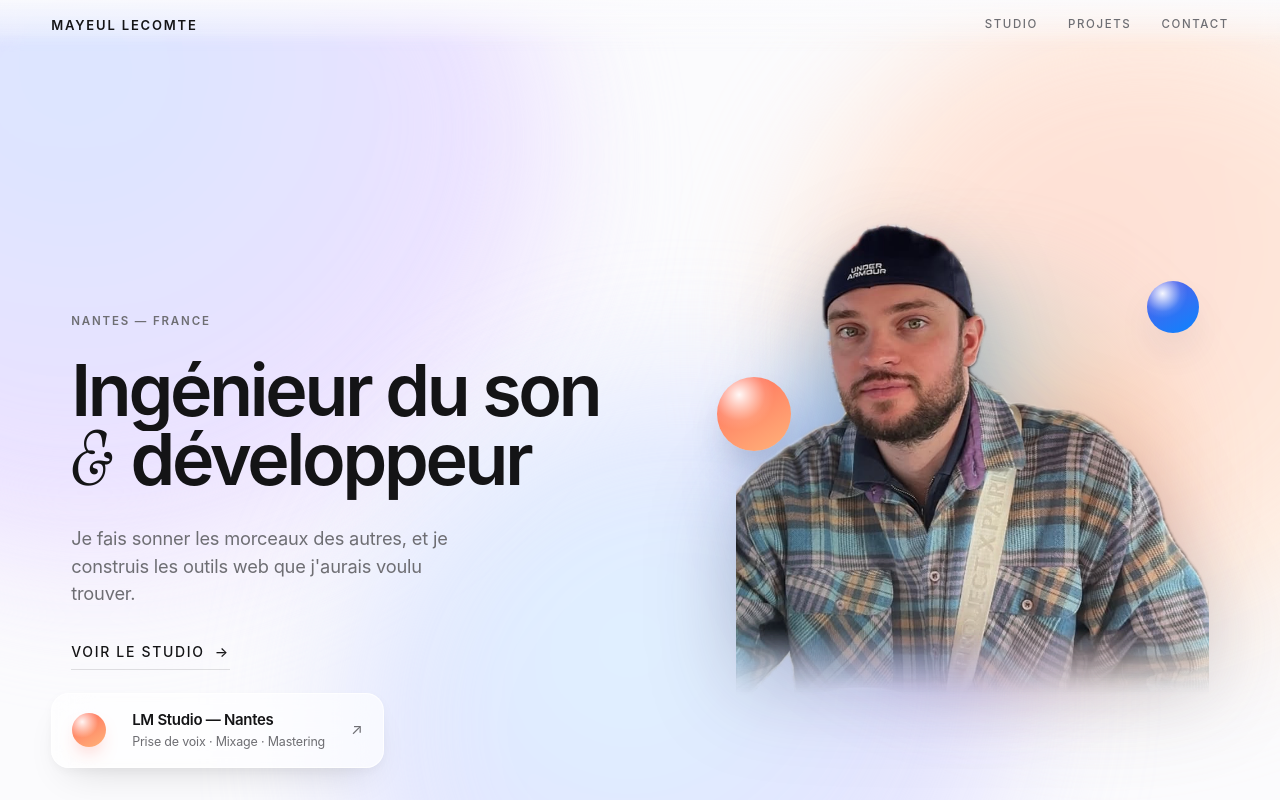
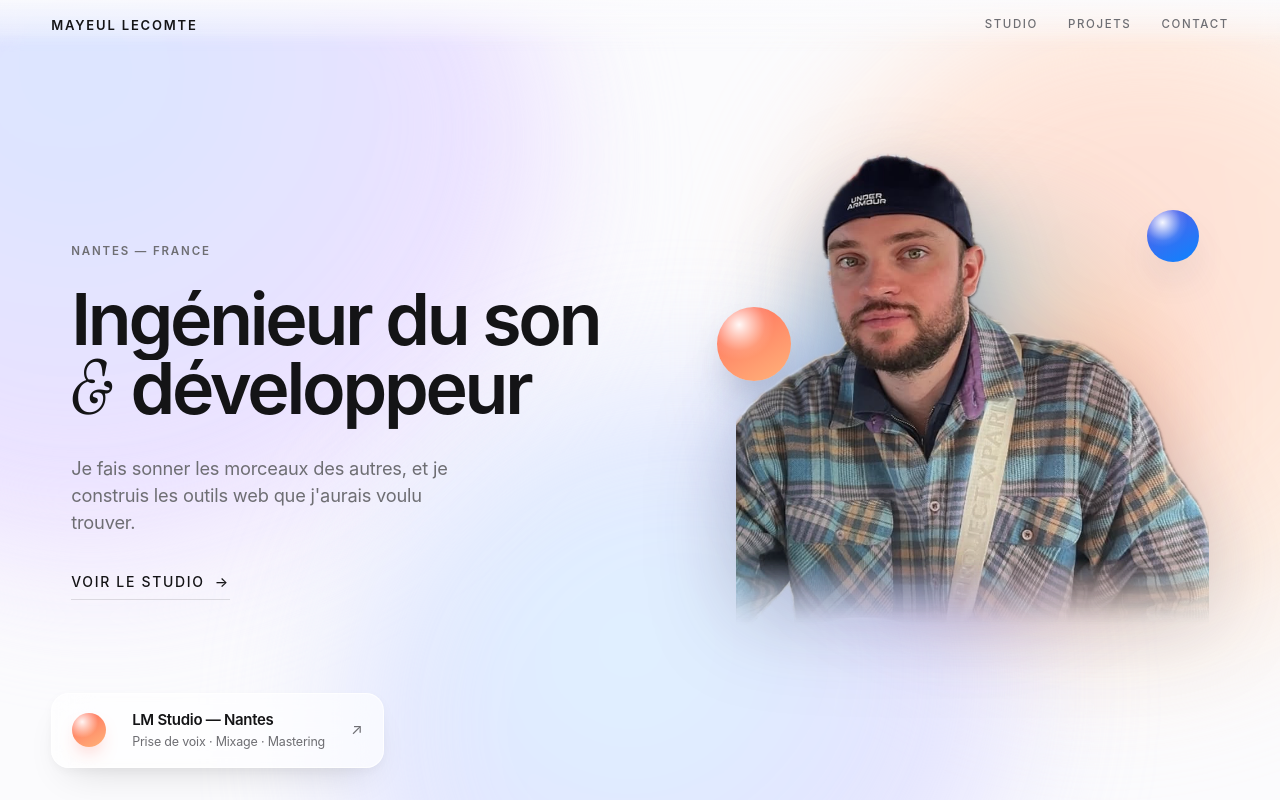
Before and after one commit to MayeulLecomte/MayeulLecomte.github.io, a plain HTML site: page index.html in a window 1280 px wide. Shown: the top 800 px of the page. Drawn offline with Linux system fonts and the light colour scheme.

Commit message:
Hero centre verticalement

```diff
--- a/assets/style.css
+++ b/assets/style.css
@@ -64,7 +64,7 @@ em.s{font-family:var(--serif);font-style:italic;font-weight:400;letter-spacing:-
 .topbar nav a:hover::after{transform:scaleX(1)}
 
 /* ---------- hero plein cadre ---------- */
-.hero{position:relative;min-height:100svh;display:flex;align-items:flex-end;overflow:hidden}
+.hero{position:relative;min-height:100svh;display:flex;align-items:center;overflow:hidden}
 .wash{position:absolute;inset:0;z-index:0;pointer-events:none}
 .wash span{position:absolute;border-radius:50%;filter:blur(60px)}
 .wash span:nth-child(1){width:62vw;height:62vw;left:-18vw;top:-14vw;background:radial-gradient(circle at 38% 32%,#d3e2ff,#e9dcff 58%,transparent 74%);opacity:.85}
@@ -73,7 +73,7 @@ em.s{font-family:var(--serif);font-style:italic;font-weight:400;letter-spacing:-
 
 .hero-inner{
   position:relative;z-index:2;width:100%;max-width:var(--maxw);margin:0 auto;
-  padding:0 var(--gut) clamp(96px,13vh,150px);
+  padding:clamp(92px,12vh,130px) var(--gut) clamp(124px,16vh,170px);
   display:grid;grid-template-columns:1.14fr .86fr;align-items:end;gap:clamp(18px,3vw,44px);
 }
 .hero-text{padding-bottom:clamp(6px,2vw,26px)}
@@ -97,7 +97,7 @@ em.s{font-family:var(--serif);font-style:italic;font-weight:400;letter-spacing:-
 }
 .cta-line:hover{border-color:var(--ink);gap:15px}
 
-.hero-figure{position:relative;justify-self:end;width:100%;max-width:520px}
+.hero-figure{position:relative;justify-self:end;width:100%;max-width:560px}
 .hero-figure .me{
   width:100%;filter:drop-shadow(0 26px 42px rgba(30,36,64,.26));
   position:relative;z-index:2;
```
